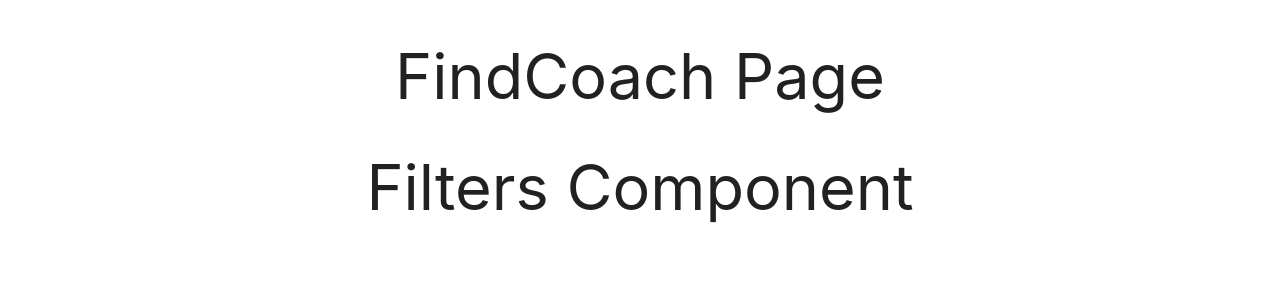
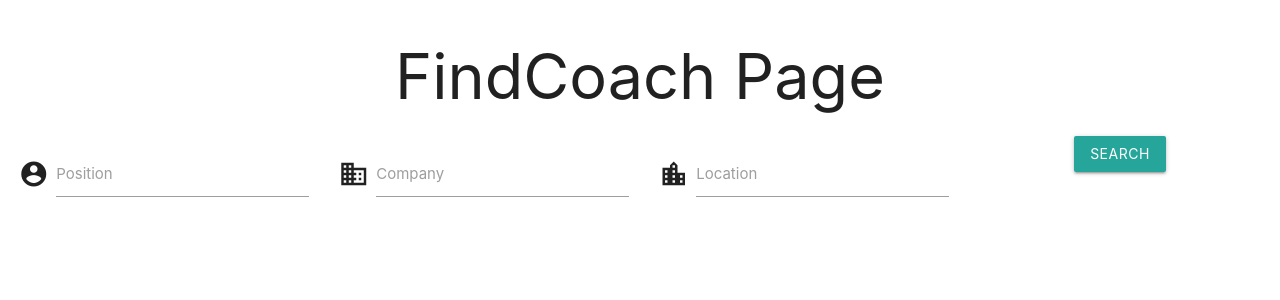
Before and after one commit to jamesocana6/glo-management-frontend, a React (Create React App) app: page /findcoach in a window 1280 px wide. Shown: the top 300 px of the page. Built offline with nearby package versions, Linux system fonts and the light colour scheme.

Commit message:
created Coach Filter Form

```diff
--- a/src/Pages/FindCoach/Filters/Filters.js
+++ b/src/Pages/FindCoach/Filters/Filters.js
@@ -1,9 +1,61 @@
-import React from "react";
+import React, { useState } from "react";
 
-const Filters = ({props}) => {
+const Filters = ({ props }) => {
+    const [filter, setFilter] = useState({
+        position: '',
+        company: '',
+        location: '',
+    })
+
+    const handleChange = (event) => {
+        console.log(event.target.value)
+        setFilter({ ...filter, [event.target.name]: event.target.value })
+    }
+
+    const handleSubmit = (event) => {
+        event.preventDefault()
+        console.log("filter", filter)
+    }
+
     return (
-        <div>
-            <h1>Filters Component</h1>
+        <div className="row">
+            <form className="col s12" onSubmit={handleSubmit}>
+                <div className="row">
+                    <div className="input-field col s3">
+                        <i className="material-icons prefix">account_circle</i>
+                        <input
+                            id="icon_position"
+                            type="text"
+                            className="validate"
+                            name="position" onChange={handleChange} />
+                        <label for="icon_position">Position</label>
+                    </div>
+
+                    <div className="input-field col s3">
+                        <i className="material-icons prefix">business</i>
+                        <input
+                            id="icon_company"
+                            type="text"
+                            className="validate"
+                            name="company"
+                            onChange={handleChange} />
+                        <label for="icon_company">Company</label>
+                    </div>
+
+                    <div className="input-field col s3">
+                        <i className="material-icons prefix">location_city</i>
+                        <input
+                            id="icon_location"
+                            type="text"
+                            className="validate"
+                            name="location"
+                            onChange={handleChange} />
+                        <label for="icon_location">Location</label>
+                    </div>
+
+                    <input type="submit" className="btn" value="Search" />
+                </div>
+            </form>
         </div>
     )
 }
```
